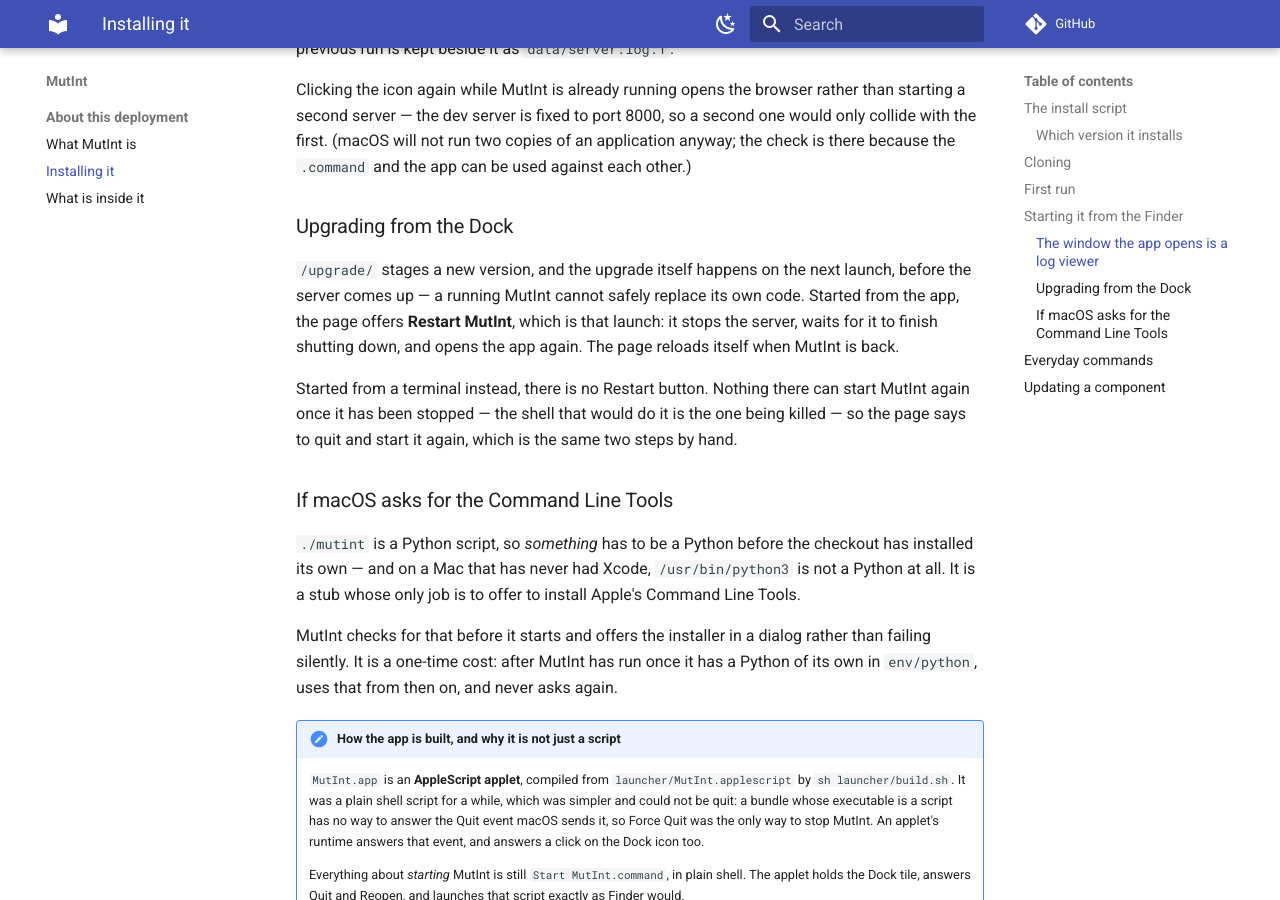
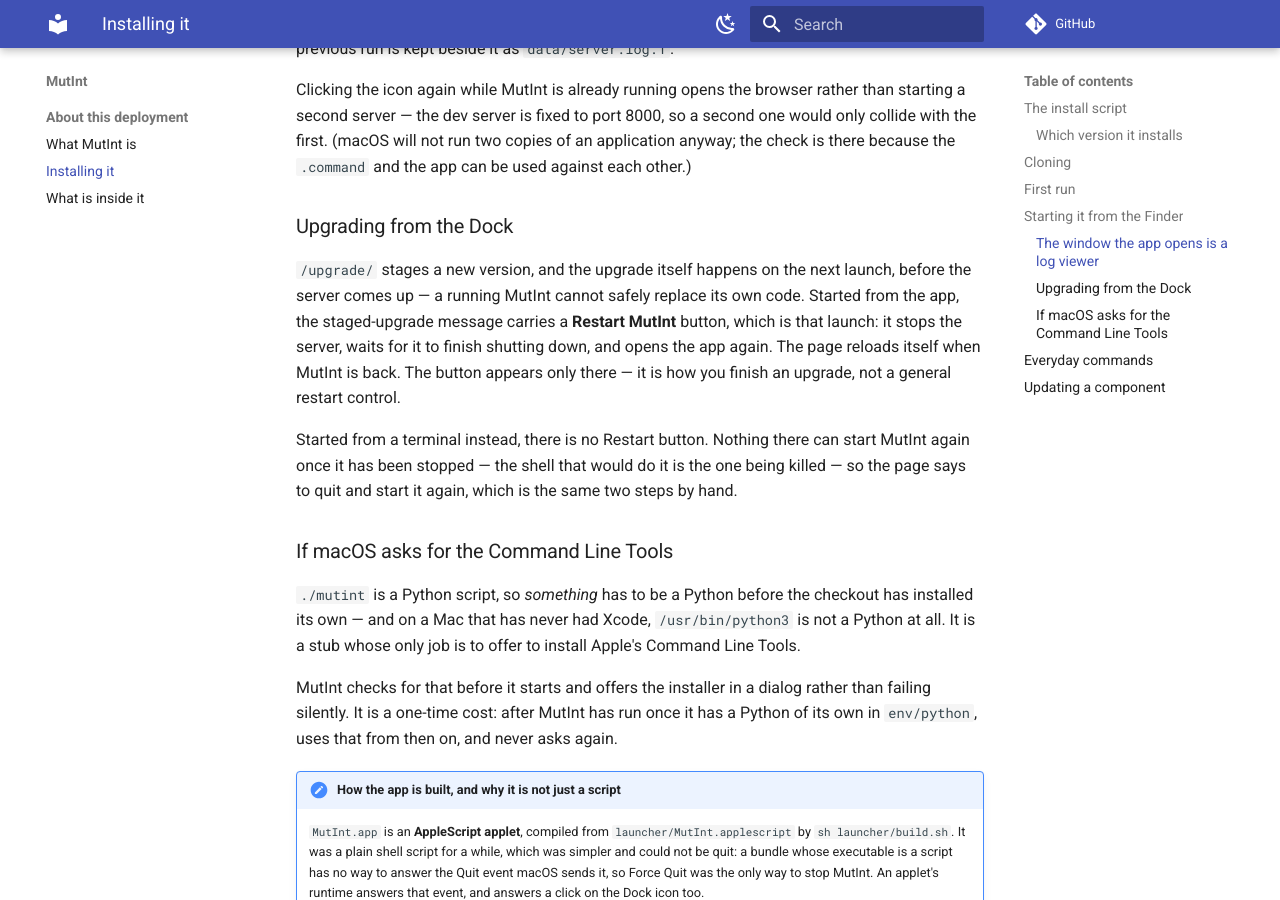
Before and after one commit to mutint/mutint, an MkDocs documentation site: the page built from docs/installing.md, in a window 1280 px wide and 900 px high, scrolled down 2609 px. Built offline with MkDocs 1.6.1 and Material for MkDocs 9.7.7, drawn with Linux system fonts in a browser that asks for light colours; comment, search, counter and statistics services are not loaded.

Commit message:
docs: Restart belongs to the staged-upgrade message
It is how you finish an upgrade rather than a general restart control, and the
page now offers it only there.

Co-Authored-By: Claude Opus 5 (1M context) <noreply@anthropic.com>
Claude-Session: https://claude.ai/code/session_01Jxa2kD5TztmN3wNqKHxC4J

```diff
--- a/docs/installing.md
+++ b/docs/installing.md
@@ -120,9 +120,10 @@ the `.command` and the app can be used against each other.)
 
 `/upgrade/` stages a new version, and the upgrade itself happens on the next launch, before
 the server comes up — a running MutInt cannot safely replace its own code. Started from the
-app, the page offers **Restart MutInt**, which is that launch: it stops the server, waits for
-it to finish shutting down, and opens the app again. The page reloads itself when MutInt is
-back.
+app, the staged-upgrade message carries a **Restart MutInt** button, which is that launch: it
+stops the server, waits for it to finish shutting down, and opens the app again. The page
+reloads itself when MutInt is back. The button appears only there — it is how you finish an
+upgrade, not a general restart control.
 
 Started from a terminal instead, there is no Restart button. Nothing there can start MutInt
 again once it has been stopped — the shell that would do it is the one being killed — so the
```
